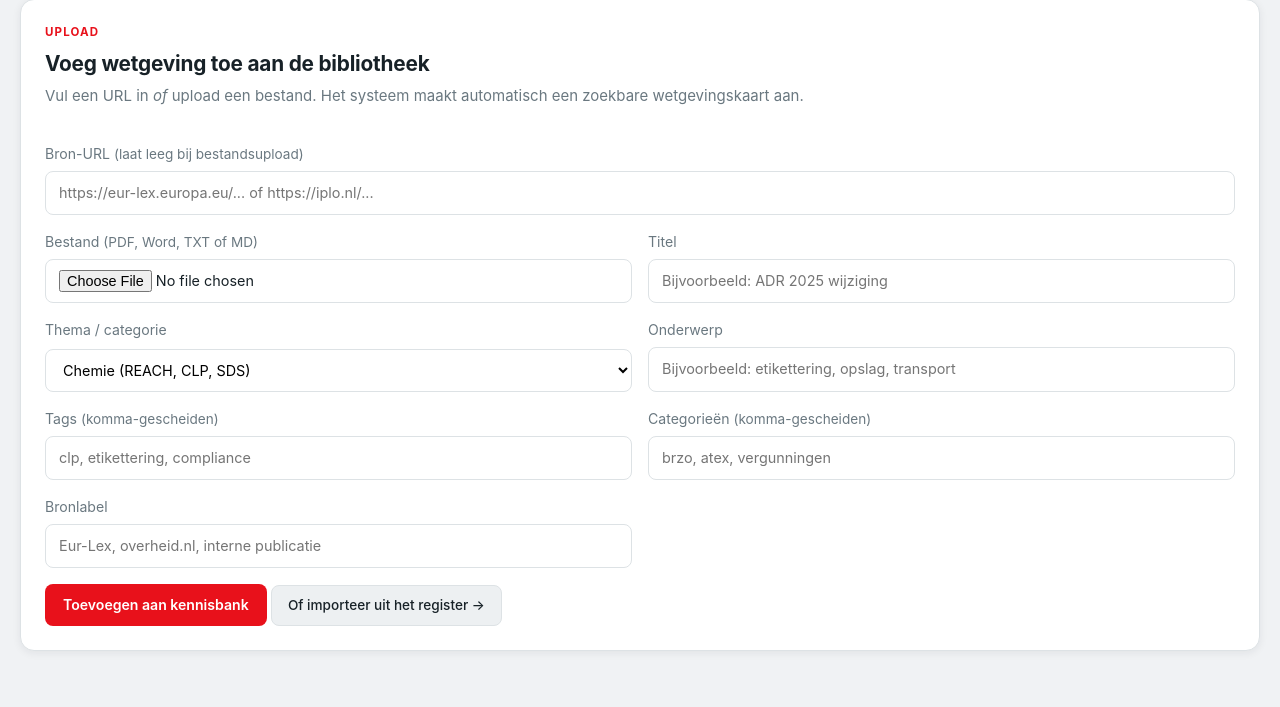
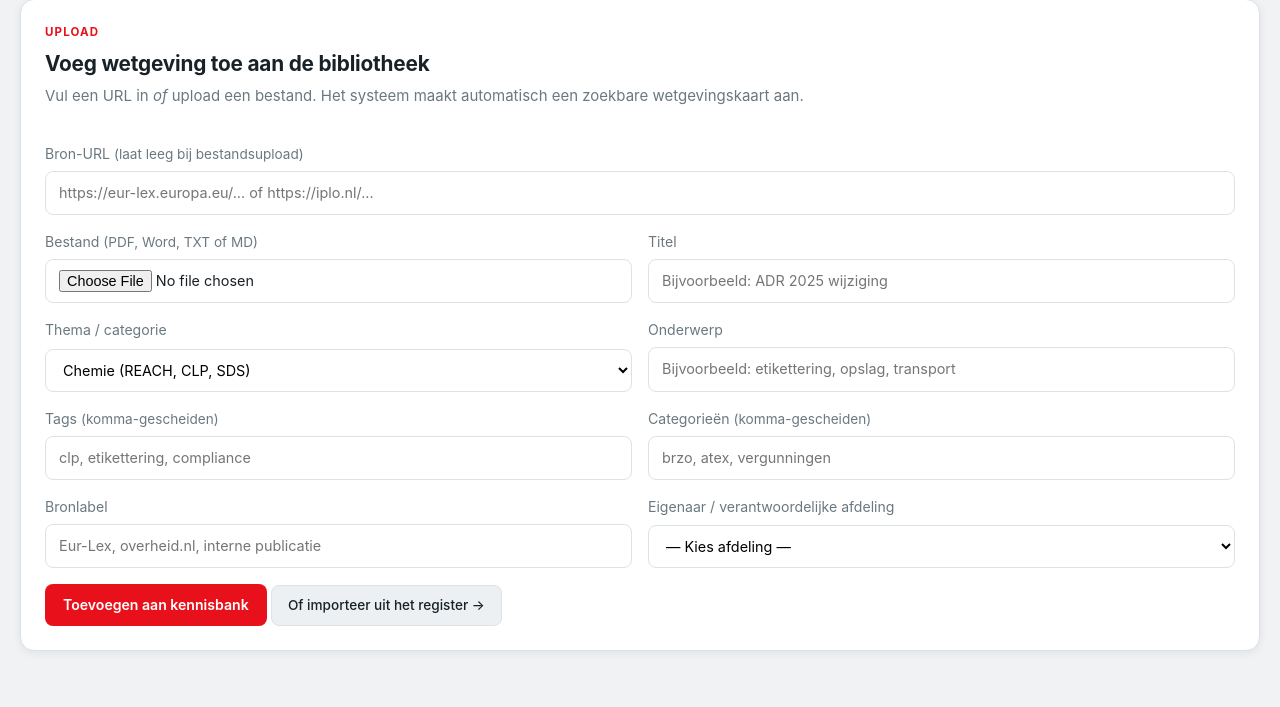
Before and after one commit to Mobacc-AI-Team/stinoil-esg, a Flask app: page /wetgeving/upload in a window 1280 px wide. Shown: the part 190-897 px from the top of the page. Run offline with Flask 3, Linux system fonts and the light colour scheme; some libraries are stand-ins or nearby versions.

Commit message:
Add eigenaar field (HSE/QA/Finance/ICT/R&D/HR) to wetgeving documents
Co-Authored-By: Claude Sonnet 4.6 <noreply@anthropic.com>

```diff
--- a/webapp/app.py
+++ b/webapp/app.py
@@ -408,6 +408,7 @@ def create_app() -> Flask:
                         tags=request.form.get("tags", "").strip(),
                         categories=request.form.get("categorieen", "").strip(),
                         source_label=request.form.get("bron", "").strip(),
+                        eigenaar=request.form.get("eigenaar", "").strip(),
                     )
                 except ValueError:
                     return redirect(url_for("wetgeving", status="ongeldige_url"))
@@ -433,6 +434,7 @@ def create_app() -> Flask:
                     tags=request.form.get("tags", "").strip(),
                     categories=request.form.get("categorieen", "").strip(),
                     source_label=request.form.get("bron", "").strip(),
+                    eigenaar=request.form.get("eigenaar", "").strip(),
                 )
             except ValueError:
                 return redirect(url_for("wetgeving", status="ongeldig_bestand"))
@@ -1374,6 +1376,7 @@ def create_regulation_record_from_upload(
     tags: str,
     categories: str,
     source_label: str,
+    eigenaar: str = "",
 ) -> Path:
     suffix = Path(upload_name).suffix.lower()
     if suffix not in ALLOWED_UPLOAD_EXTENSIONS:
@@ -1414,6 +1417,7 @@ def create_regulation_record_from_upload(
         tags=tag_list,
         categories=category_list,
         extracted_text=extracted_text,
+        eigenaar=eigenaar,
         timestamp=timestamp,
     )
     blob_write(kb_root, regulation_path, md_content)
@@ -1437,6 +1441,7 @@ def create_regulation_record_from_url(
     tags: str,
     categories: str,
     source_label: str,
+    eigenaar: str = "",
 ) -> Path:
     parsed = urlparse(source_url)
     if parsed.scheme not in URL_ALLOWED_SCHEMES:
@@ -1463,6 +1468,7 @@ def create_regulation_record_from_url(
         tags=tags,
         categories=categories,
         source_label=source_label or source_url,
+        eigenaar=eigenaar,
     )
 
 
@@ -2410,9 +2416,11 @@ def render_uploaded_regulation_markdown(
     categories: list[str],
     extracted_text: str,
     timestamp: str,
+    eigenaar: str = "",
 ) -> str:
     searchable_text = extracted_text.strip() or "Geen extraheerbare tekst gevonden."
     categories_block = "\n".join(f"- {category}" for category in categories) if categories else "- Nog te bepalen"
+    eigenaar_line = f"\neigenaar: {yaml_escape(eigenaar)}" if eigenaar else ""
     return f"""---
 titel: {yaml_escape(title)}
 datum: {timestamp}
@@ -2420,7 +2428,7 @@ jurisdictie: {yaml_escape(jurisdiction)}
 onderwerp: {yaml_escape(subject)}
 bron: {yaml_escape(source_label)}
 bronbestand: {yaml_escape(source_rel)}
-status: actief
+status: actief{eigenaar_line}
 tags: {format_yaml_list(tags)}
 categorieen: {format_yaml_list(categories)}
 samenvatting: {yaml_escape(summary)}
--- a/webapp/templates/document_detail.html
+++ b/webapp/templates/document_detail.html
@@ -202,7 +202,7 @@
       {% endif %}
 
       <dl style="margin:0;display:grid;gap:8px">
-        {% for key in ['datum','jurisdictie','status','onderwerp','bron'] %}
+        {% for key in ['datum','jurisdictie','eigenaar','status','onderwerp','bron'] %}
         {% if document.metadata.get(key) %}
         <div style="border-top:1px solid var(--line);padding-top:8px">
           <dt style="font-size:.7rem;font-weight:700;text-transform:uppercase;letter-spacing:.06em;color:var(--muted);margin-bottom:2px">{{ key }}</dt>
--- a/webapp/templates/wetgeving_upload.html
+++ b/webapp/templates/wetgeving_upload.html
@@ -71,6 +71,18 @@
       <span>Bronlabel</span>
       <input type="text" name="bron" placeholder="Eur-Lex, overheid.nl, interne publicatie">
     </label>
+    <label>
+      <span>Eigenaar / verantwoordelijke afdeling</span>
+      <select name="eigenaar">
+        <option value="">— Kies afdeling —</option>
+        <option value="HSE">HSE</option>
+        <option value="QA">QA</option>
+        <option value="Finance">Finance</option>
+        <option value="ICT">ICT</option>
+        <option value="R&D">R&amp;D</option>
+        <option value="HR">HR</option>
+      </select>
+    </label>
     <div class="form-actions full-width">
       <button type="submit">Toevoegen aan kennisbank</button>
       <a class="button-link subtle" href="{{ url_for('wetgeving_importeer') }}">Of importeer uit het register →</a>
```
Also changed, not shown: webapp/templates/wetgeving.html (+7 -1 lines).
